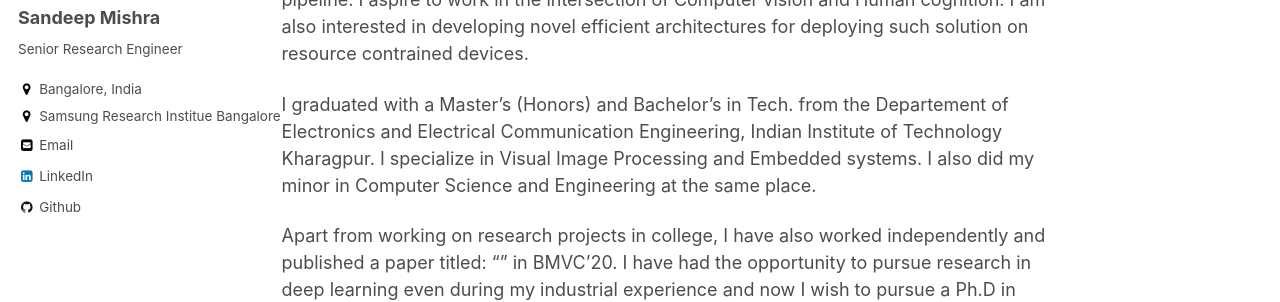
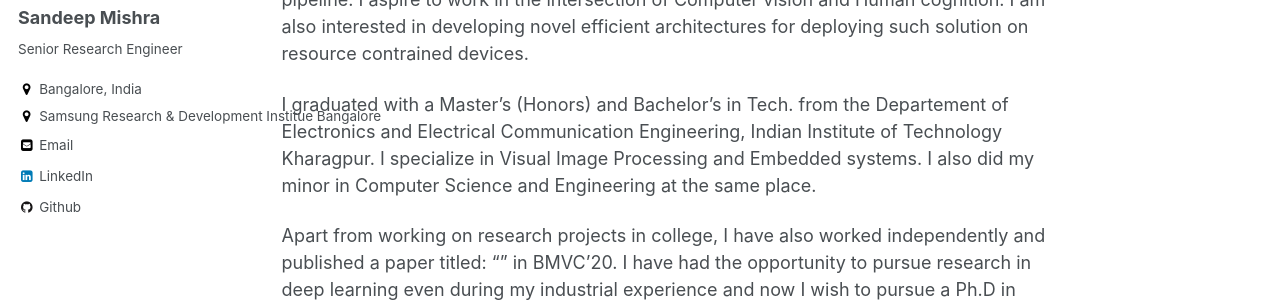
Before and after one commit to sandeep-sm/sandeep-sm.github.io, a Jekyll site: the page built from _pages/about.md, in a window 1280 px wide. Shown: the part 255-557 px from the top of the page. Built offline with Jekyll 4.4.1, drawn with Linux system fonts in a browser that asks for light colours.

Commit message:
first commit

```diff
--- a/_config.yml
+++ b/_config.yml
@@ -84,7 +84,7 @@ author:
   avatar           : "profile.png"
   bio              : "Senior Research Engineer"
   location         : "Bangalore, India"
-  employer         : "Samsung Research Institue Bangalore"
+  employer         : "Samsung Research & Development Institue Bangalore"
   googlescholar    :
   email            : "sm.sandeep.sm@gmail.com"
   uri              :
```
